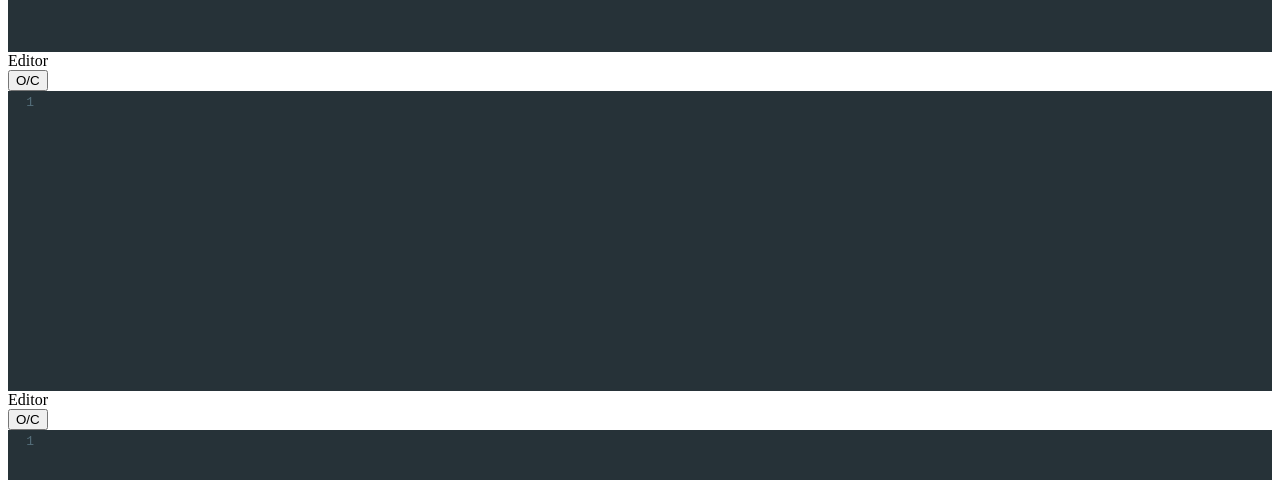
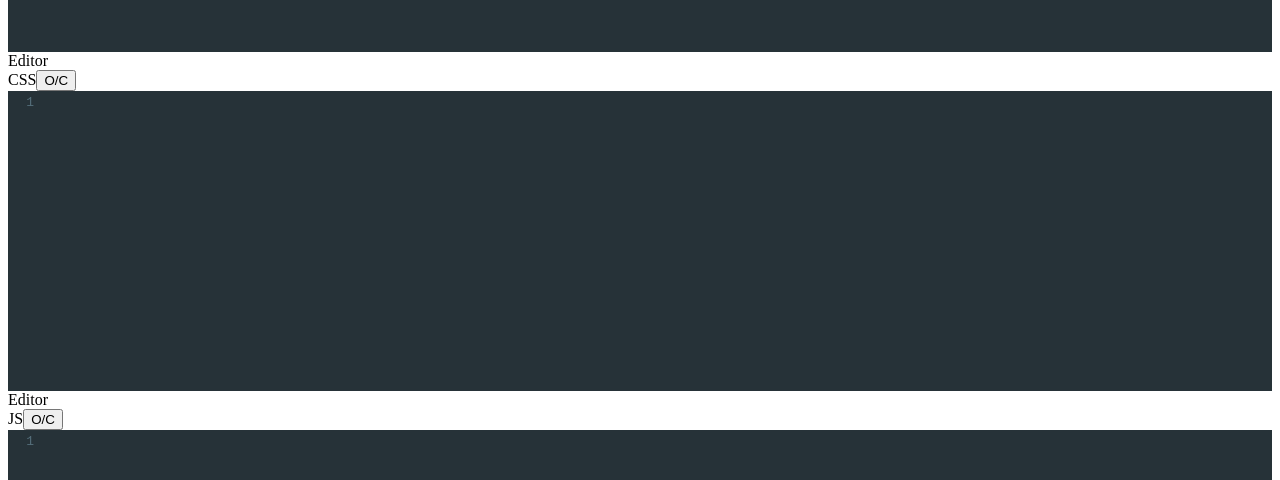
Before and after one commit to Mnargh/codepen-clone, a React (Create React App) app: page / in a window 1280 px wide. Shown: the part 277-757 px from the top of the page. Built offline with nearby package versions, Linux system fonts and the light colour scheme.

Commit message:
Added editors for css and js

```diff
--- a/src/components/App.js
+++ b/src/components/App.js
@@ -4,6 +4,8 @@ import Editor from './Editor'
 function App() {
 
   const [ html, setHtml] = useState('')
+  const [ css, setCss] = useState('')
+  const [ js, setJs] = useState('')
 
   return (
     <>
@@ -14,9 +16,18 @@ function App() {
           value={html}
           onChange={setHtml}
         />
-        <Editor />
-        <Editor />
-
+        <Editor
+          language="css"
+          displayName="CSS"
+          value={css}
+          onChange={setCss}
+        />
+        <Editor
+          language="javascript"
+          displayName="JS"
+          value={js}
+          onChange={setJs}
+        />
       </div>
       <div className="pane">
         <iframe
```
